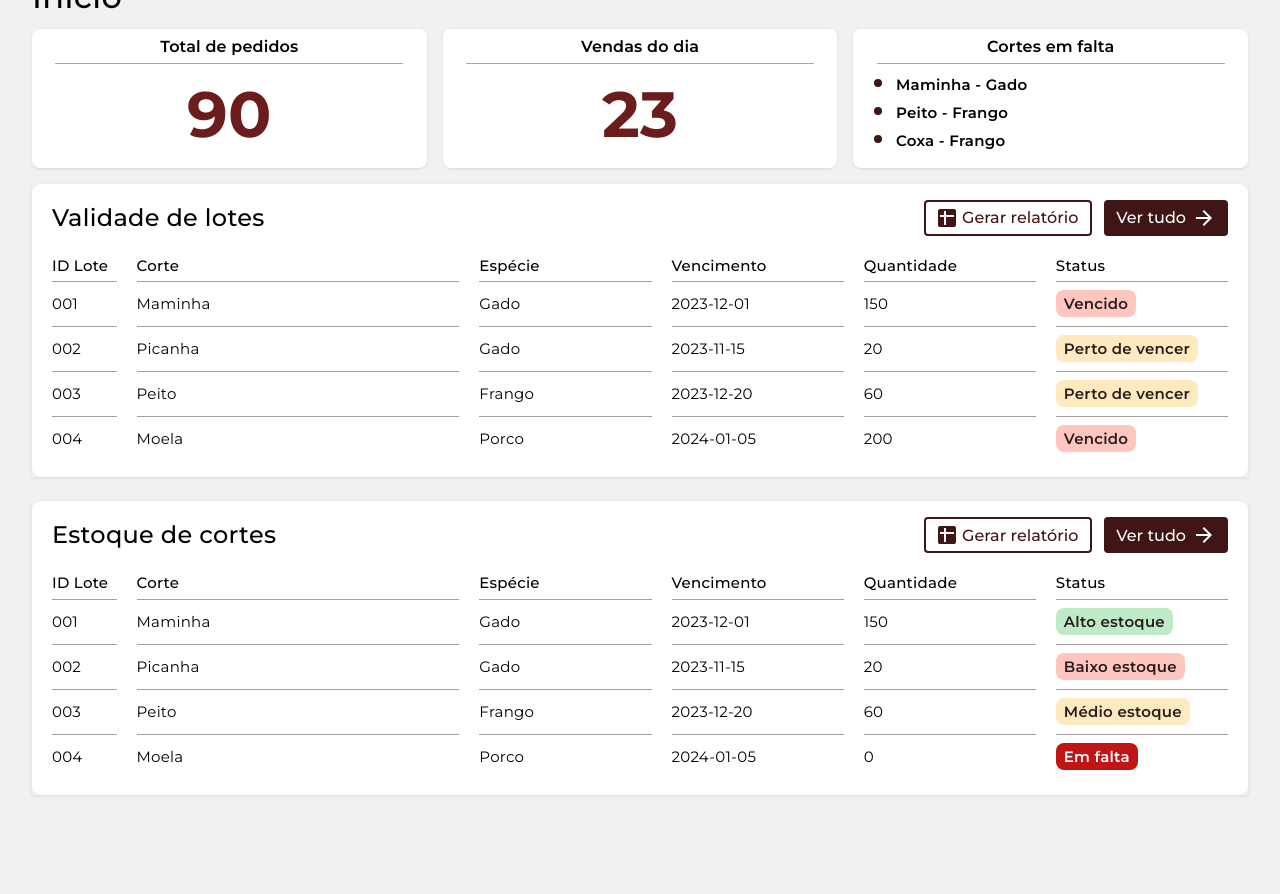
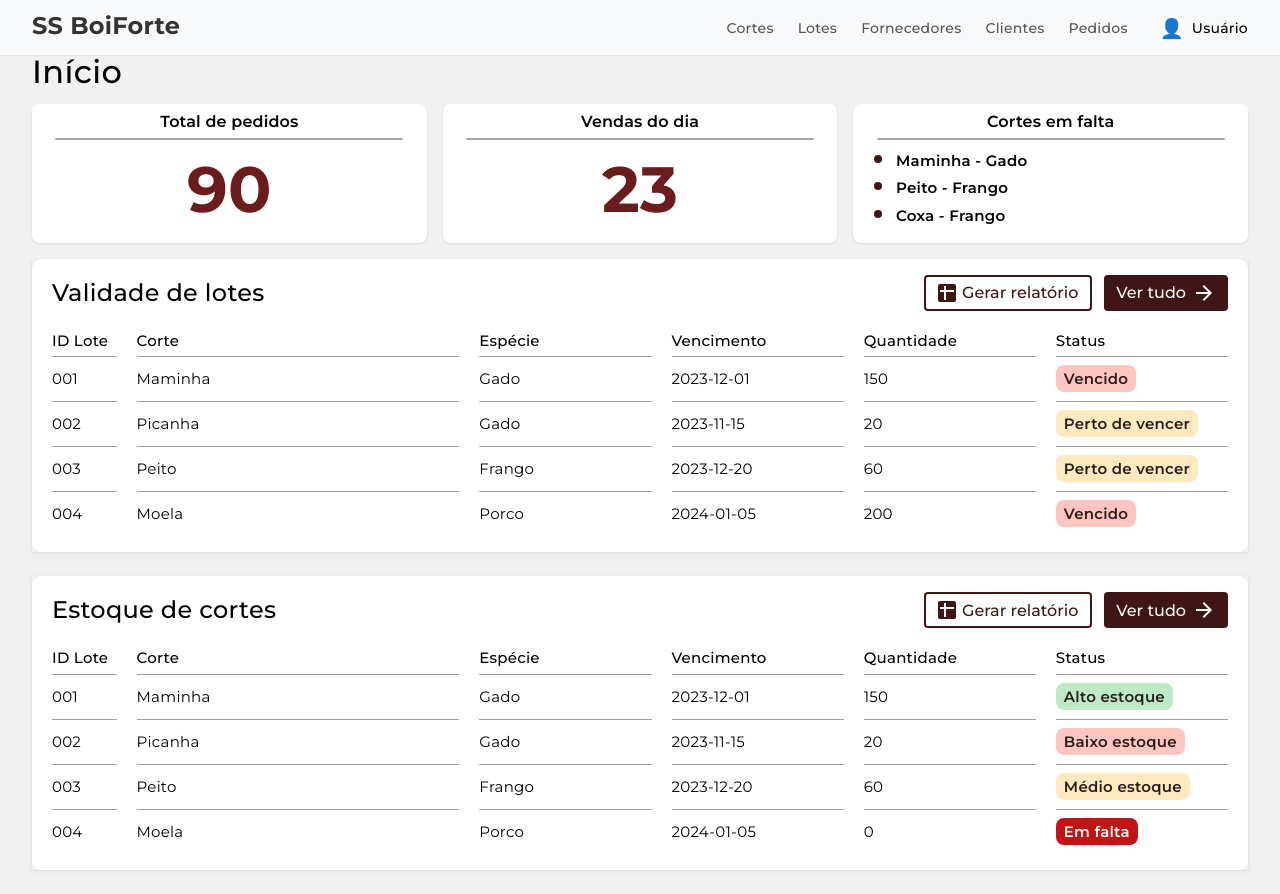
Before and after one commit to wilhelmSt/boiforte-angular, an Angular app: page /dashboard in a window 1280 px wide. Before the commit the page ends 819 px from the top, so only its background shows below. Built offline with nearby package versions, Linux system fonts and the light colour scheme; sample sign-in values are in the browser's storage.

Commit message:
feat: adding header

```diff
--- a/angular.json
+++ b/angular.json
@@ -93,6 +93,9 @@
     }
   },
   "cli": {
-    "schematicCollections": ["angular-eslint"]
+    "schematicCollections": [
+      "angular-eslint"
+    ],
+    "analytics": false
   }
 }
--- a/src/app/app-routing.module.ts
+++ b/src/app/app-routing.module.ts
@@ -1,12 +1,13 @@
 import { NgModule } from '@angular/core';
 import { RouterModule, Routes } from '@angular/router';
 import { AuthGuard } from './guards/auth.guard';
+import { LayoutComponent } from './shared/layout/layout.component';
 
 const routes: Routes = [
   {
-    path: 'dashboard',
-    canActivateChild: [AuthGuard],
-    loadChildren: () => import('./pages/dashboard/dashboard.module').then((m) => m.DashboardModule),
+    path: '',
+    pathMatch: 'full',
+    redirectTo: 'login',
   },
   {
     path: 'login',
@@ -14,8 +15,14 @@ const routes: Routes = [
   },
   {
     path: '',
-    redirectTo: 'login',
-    pathMatch: 'full',
+    component: LayoutComponent,
+    children: [
+      {
+        path: 'dashboard',
+        canActivateChild: [AuthGuard],
+        loadChildren: () => import('./pages/dashboard/dashboard.module').then((m) => m.DashboardModule),
+      },
+    ],
   },
   {
     path: '**',
--- a/src/app/app.component.html
+++ b/src/app/app.component.html
@@ -1,3 +1 @@
-<div class="app-container">
-  <router-outlet></router-outlet>
-</div>
+<router-outlet></router-outlet>
--- a/src/app/app.module.ts
+++ b/src/app/app.module.ts
@@ -3,13 +3,13 @@ import { BrowserModule } from '@angular/platform-browser';
 import { AppRoutingModule } from './app-routing.module';
 import { AppComponent } from './app.component';
 import { BrowserAnimationsModule } from '@angular/platform-browser/animations';
-import { MatDialogModule } from '@angular/material/dialog';
 import { RelatorioModalModule } from './modal/relatorio-modal/relatorio-modal.module';
+import { LayoutModule } from './shared/layout/layout.module';
 
 @NgModule({
   declarations: [AppComponent],
-  imports: [BrowserModule, AppRoutingModule, BrowserAnimationsModule, RelatorioModalModule],
-  exports: [MatDialogModule],
+  imports: [BrowserModule, AppRoutingModule, BrowserAnimationsModule, RelatorioModalModule, LayoutModule],
+  exports: [],
   providers: [],
   bootstrap: [AppComponent],
 })
--- /dev/null
+++ b/src/app/shared/header/header.component.html
@@ -0,0 +1,18 @@
+<header class="header-container">
+  <div class="header-left">
+    <span class="logo">SS BoiForte</span>
+  </div>
+  <div class="header-right">
+    <nav class="nav-menu">
+      <a routerLink="/cortes" class="nav-link">Cortes</a>
+      <a routerLink="/lotes" class="nav-link">Lotes</a>
+      <a routerLink="/fornecedores" class="nav-link">Fornecedores</a>
+      <a routerLink="/clientes" class="nav-link">Clientes</a>
+      <a routerLink="/pedidos" class="nav-link">Pedidos</a>
+    </nav>
+    <div class="user-info">
+      <span class="user-icon">👤</span>
+      <span class="user-name">Usuário</span>
+    </div>
+  </div>
+</header>
--- /dev/null
+++ b/src/app/shared/header/header.component.scss
@@ -0,0 +1,59 @@
+.header-container {
+  display: flex;
+  justify-content: space-between;
+  align-items: center;
+  padding: 1rem 2rem;
+  background-color: #f8f9fa;
+  border-bottom: 1px solid #e0e0e0;
+  box-shadow: 0 2px 4px rgba(0, 0, 0, 0.1);
+
+  .header-left {
+    .logo {
+      font-size: 1.5rem;
+      font-weight: bold;
+      color: #333;
+    }
+  }
+
+  .header-right {
+    display: flex;
+    align-items: center;
+    gap: 2rem;
+
+    .nav-menu {
+      display: flex;
+      gap: 1.5rem;
+
+      .nav-link {
+        text-decoration: none;
+        color: #555;
+        font-weight: 500;
+        transition: color 0.3s;
+
+        &:hover {
+          color: #007bff;
+        }
+
+        &.active {
+          color: #007bff;
+          border-bottom: 2px solid #007bff;
+        }
+      }
+    }
+
+    .user-info {
+      display: flex;
+      align-items: center;
+      gap: 0.5rem;
+      cursor: pointer;
+
+      .user-icon {
+        font-size: 1.2rem;
+      }
+
+      .user-name {
+        font-weight: 500;
+      }
+    }
+  }
+}
--- /dev/null
+++ b/src/app/shared/layout/layout.component.html
@@ -0,0 +1,5 @@
+<app-header *ngIf="showHeader"></app-header>
+
+<main>
+  <router-outlet></router-outlet>
+</main>
--- /dev/null
+++ b/src/app/shared/layout/layout.component.ts
@@ -0,0 +1,18 @@
+import { Component } from '@angular/core';
+import { NavigationEnd, Router } from '@angular/router';
+import { filter } from 'rxjs';
+
+@Component({
+  selector: 'app-layout',
+  templateUrl: './layout.component.html',
+  styleUrls: ['./layout.component.scss'],
+})
+export class LayoutComponent {
+  showHeader = true;
+
+  constructor(private router: Router) {
+    this.router.events.pipe(filter((event) => event instanceof NavigationEnd)).subscribe((event: any) => {
+      this.showHeader = !event.url.includes('/login');
+    });
+  }
+}
```
Also changed, not shown: src/app/shared/header/header.component.ts (added, +10 -0 lines), src/app/shared/header/header.module.ts (added, +10 -0 lines), src/app/shared/layout/layout.module.ts (added, +12 -0 lines), src/app/shared/layout/layout.component.scss (added), 2 other files (tests, documents, lock files or other folders).
